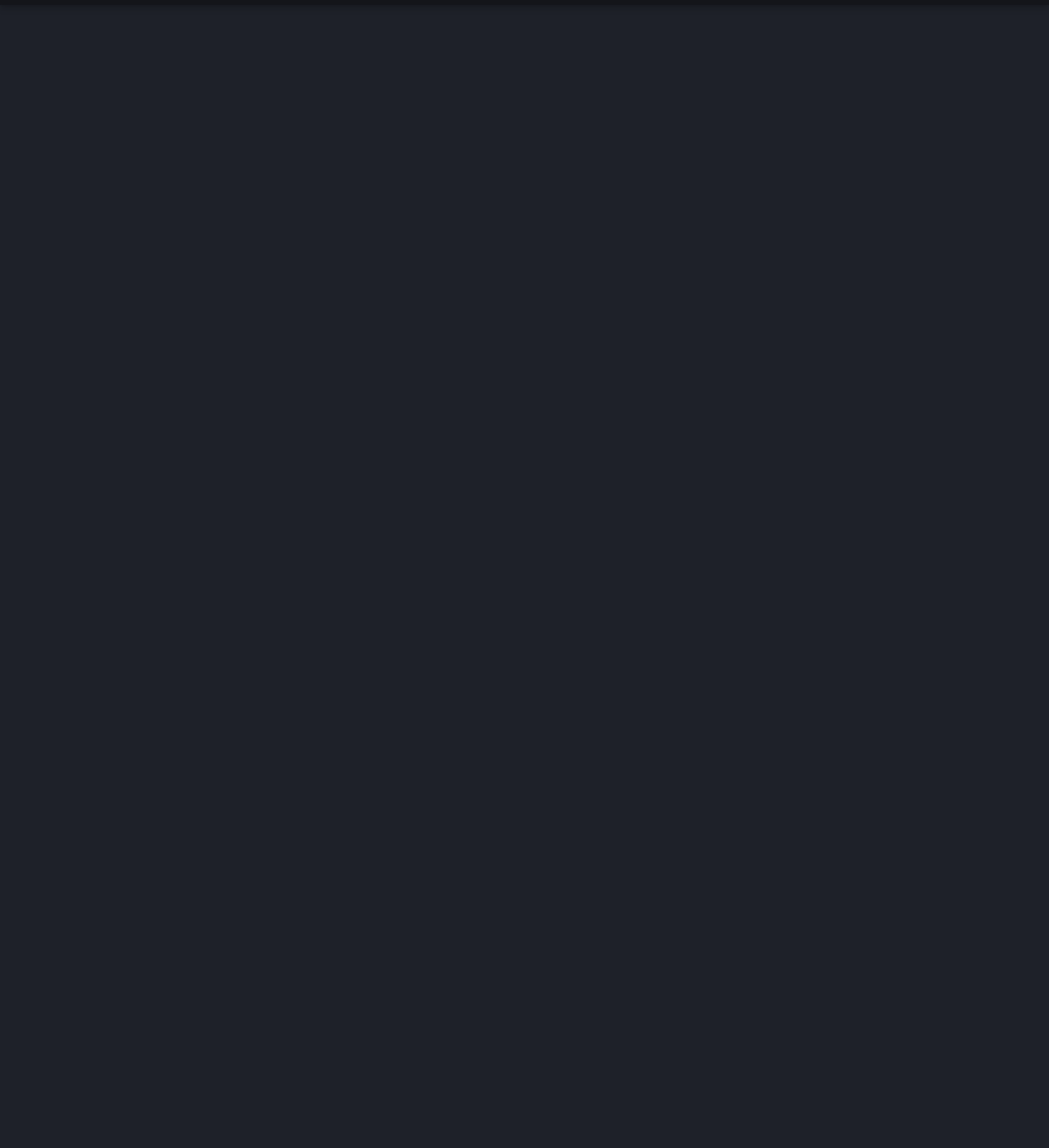
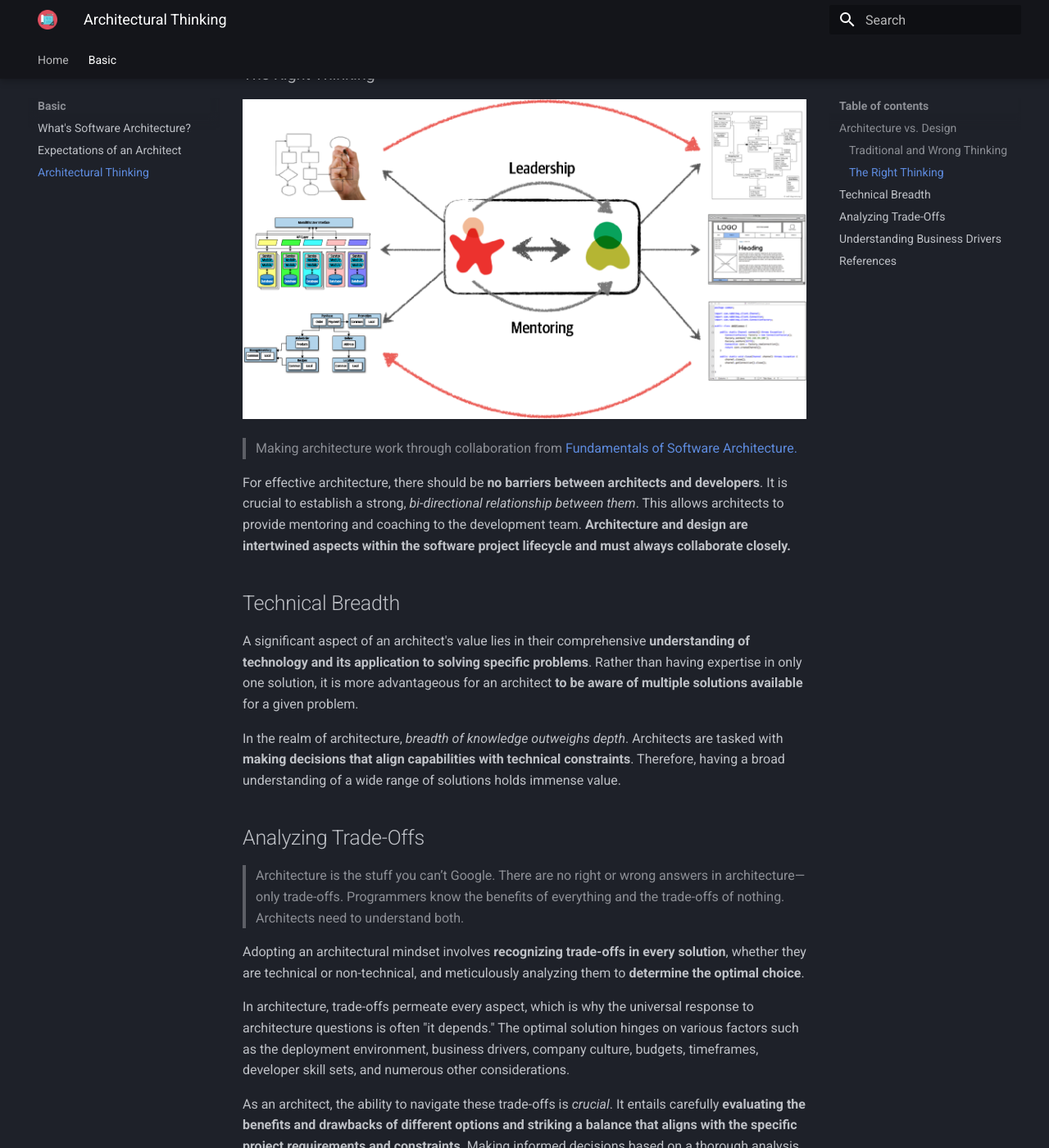
Before and after one commit to RomeroGabriel/mastering-software-architecture, an MkDocs documentation site: the page built from documentation/basic/architectural_thinking.md, in a window 1280 px wide and 1400 px high, scrolled down 1394 px. Shown: the whole window at 82% size. Built offline with MkDocs 1.6.1 and Material for MkDocs 9.7.7, drawn with Linux system fonts in a browser that asks for light colours; some of the changed text lies outside the part shown.

Commit message:
Finish architectural thinking

```diff
--- a/documentation/basic/architectural_thinking.md
+++ b/documentation/basic/architectural_thinking.md
@@ -12,11 +12,43 @@ A software architecture goes beyond mere "thinking about the architecture." It e
 
 ## Architecture vs. Design
 
+The distinction between architecture and design can be confusing at times. It raises questions about the roles and responsibilities of architects compared to developers. However, an **architect possesses the knowledge and understanding to differentiate between architecture and design**. They recognize how these two aspects intricately intertwine to create comprehensive solutions for both business and technical challenges.
+
+### Traditional and Wrong Thinking
+
+![Traditional view of architecture versus design from Fundamentals of Software Architecture book](https://raw.githubusercontent.com/RomeroGabriel/mastering-software-architecture/main/documentation/images/basic/arch_design_wrong.png)
+> Traditional view of architecture versus design from [Fundamentals of Software Architecture.](https://learning.oreilly.com/library/view/fundamentals-of-software/9781492043447/)
+
+The traditional viewpoint described in the image below is rarely effective. It often leads to a **disconnect between the architect and the development team**. Architectural decisions made by the architect may not reach the development team, and conversely, decisions made by the development team may not be communicated back to the architect. This *lack of communication* and coordination can result in **changes to the architecture that were never intended or considered by the architect**.
+
+### The Right Thinking
+
+![Making architecture work through collaboration from Fundamentals of Software Architecture book](https://raw.githubusercontent.com/RomeroGabriel/mastering-software-architecture/main/documentation/images/basic/arch_design_right.png)
+> Making architecture work through collaboration from [Fundamentals of Software Architecture.](https://learning.oreilly.com/library/view/fundamentals-of-software/9781492043447/)
+
+For effective architecture, there should be **no barriers between architects and developers**. It is crucial to establish a strong, *bi-directional relationship between them*. This allows architects to provide mentoring and coaching to the development team. **Architecture and design are intertwined aspects within the software project lifecycle and must always collaborate closely.**
+
 ## Technical Breadth
+
+A significant aspect of an architect's value lies in their comprehensive **understanding of technology and its application to solving specific problems**. Rather than having expertise in only one solution, it is more advantageous for an architect **to be aware of multiple solutions available** for a given problem.
+
+In the realm of architecture, *breadth of knowledge outweighs depth*. Architects are tasked with **making decisions that align capabilities with technical constraints**. Therefore, having a broad understanding of a wide range of solutions holds immense value.
 
 ## Analyzing Trade-Offs
 
+> Architecture is the stuff you can’t Google.
+> There are no right or wrong answers in architecture—only trade-offs.
+> Programmers know the benefits of everything and the trade-offs of nothing. Architects need to understand both.
+
+Adopting an architectural mindset involves **recognizing trade-offs in every solution**, whether they are technical or non-technical, and meticulously analyzing them to **determine the optimal choice**.
+
+In architecture, trade-offs permeate every aspect, which is why the universal response to architecture questions is often "it depends." The optimal solution hinges on various factors such as the deployment environment, business drivers, company culture, budgets, timeframes, developer skill sets, and numerous other considerations.
+
+As an architect, the ability to navigate these trade-offs is *crucial*. It entails carefully **evaluating the benefits and drawbacks of different options and striking a balance that aligns with the specific project requirements and constraints**. Making informed decisions based on a thorough analysis of trade-offs ensures the chosen solution is well-suited to the unique context of the architecture project.
+
 ## Understanding Business Drivers
+
+Thinking like an architect entails comprehending the essential business drivers necessary for the system's success and **effectively translating those requirements into architectural characteristics** like scalability, performance, and availability. This task presents a significant challenge, as it demands architects to possess a certain level of business domain knowledge and foster collaborative relationships with key business stakeholders. By understanding the underlying business needs and aligning them with the architectural decisions, architects can design solutions that meet both technical and business objectives, ensuring the overall success of the system.
 
 ## References
 
```
